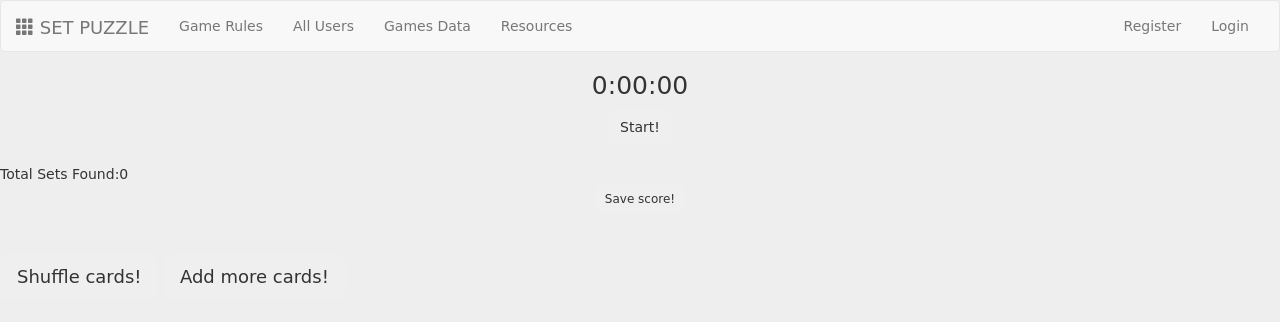
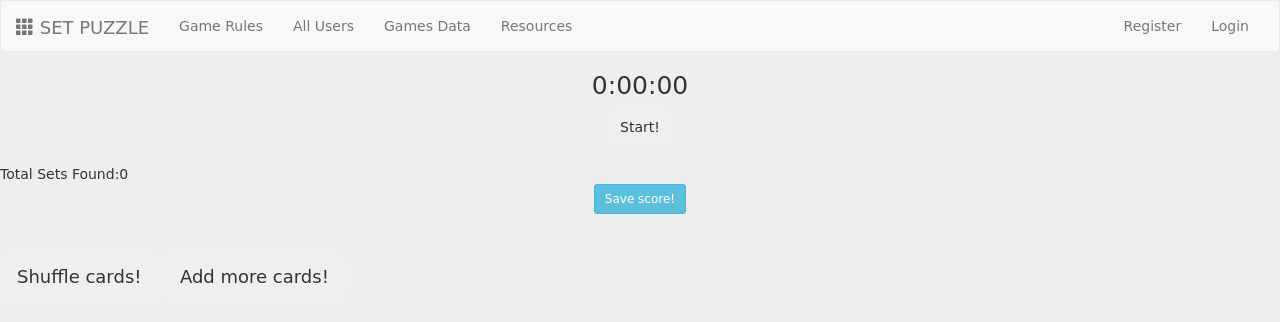
Before and after one commit to blueberryimp/set-game, a Flask app: page / in a window 1280 px wide. Shown: the top 322 px of the page. Run offline with Flask 2, Linux system fonts and the light colour scheme; data that the repository does not hold is empty; some libraries are stand-ins or nearby versions; some web fonts are replaced.

Commit message:
wip set-game

```diff
--- a/server.py
+++ b/server.py
@@ -93,7 +93,6 @@ def show_users():
 #     return render_template("profile.html", user=user)
 
 
-
 @app.route('/gamestate', methods=['POST'])
 def gamestate_process():
     score = int(request.form.get('score'))
--- a/templates/index.html
+++ b/templates/index.html
@@ -13,7 +13,7 @@
 Total Sets Found:<span id='result' class='.score'>0</span>
 
 <br>
-<button id='score-btn'type="button" class="btn btn-outline-secondary btn-sm center-block">Save score!</button>
+<button id='score-btn'type="button" class="btn btn-info btn-sm center-block">Save score!</button>
 
 <br><br>
 
```
